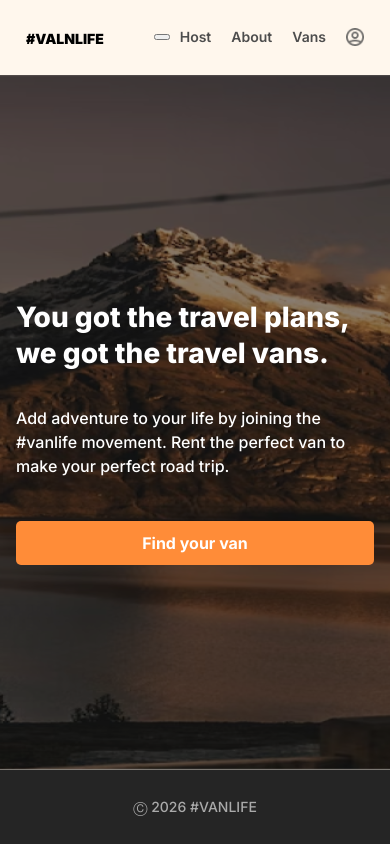
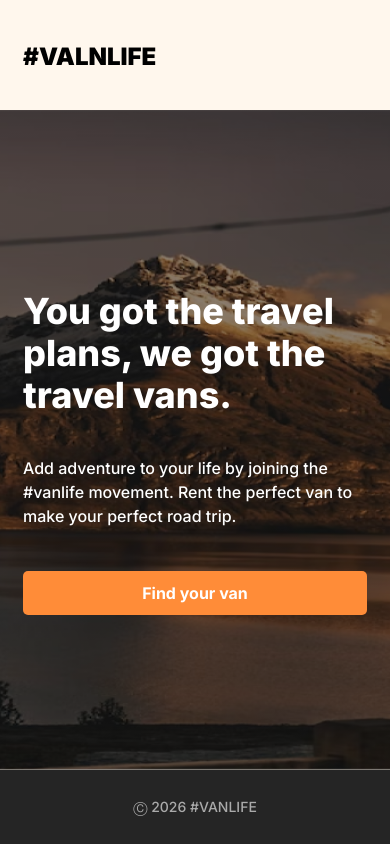
Before and after one commit to MoazAlaa7/VANLIFE, a React (Vite) app: page / in a window 390 px wide. Built offline with nearby package versions, Linux system fonts and the light colour scheme; no server answers.

Commit message:
Improve responsiveness with media queries

```diff
--- a/index.css
+++ b/index.css
@@ -62,6 +62,7 @@ header {
   flex-shrink: 0;
   min-height: 110px;
   padding: 10px 23px;
+  position: relative;
 }
 
 header .site-logo {
@@ -69,6 +70,17 @@ header .site-logo {
   font-weight: 900;
   color: black;
   margin-right: auto;
+}
+
+.menu-toggle {
+  display: none;
+}
+
+.menu-toggle span {
+  display: block;
+  height: 3px;
+  border-radius: 2px;
+  background-color: #161616;
 }
 
 header .login-icon {
@@ -87,15 +99,70 @@ header .login-link {
   align-items: center;
 }
 
-header > nav {
+header .nav-links {
   display: flex;
   font-size: 1rem;
   font-weight: 600;
   color: #4d4d4d;
 }
 
-header a {
+header .nav-links a {
   padding: 5px 20px;
+}
+
+@media (max-width: 450px) {
+  header {
+    flex-wrap: wrap;
+    position: relative;
+  }
+
+  .site-logo-link {
+    font-size: 1.5rem;
+  }
+
+  .menu-toggle {
+    display: flex;
+    flex-direction: column;
+    justify-content: space-between;
+    width: 30px;
+    height: 22px;
+    background: transparent;
+    border: none;
+    padding: 0;
+    cursor: pointer;
+    z-index: 1000;
+  }
+
+  header .nav-links {
+    position: absolute;
+    top: 100%;
+    right: 0;
+    display: flex;
+    flex-direction: column;
+    gap: 0.75rem;
+    width: 180px;
+    padding: 1rem;
+    background-color: #fff7ed;
+    border: 1px solid rgba(22, 22, 22, 0.12);
+    border-radius: 8px;
+    box-shadow: 0 8px 24px rgba(0, 0, 0, 0.12);
+    transform: translateX(120%);
+    opacity: 0;
+    pointer-events: none;
+    transition:
+      transform 0.2s ease,
+      opacity 0.2s ease;
+  }
+
+  header .nav-links.open {
+    transform: translateX(0);
+    opacity: 1;
+    pointer-events: auto;
+  }
+
+  header .nav-links a {
+    padding: 0.25rem 0;
+  }
 }
 
 footer {
@@ -177,6 +244,12 @@ footer {
 }
 
 /*** ABOUT PAGE ***/
+.about-container {
+  flex: 1;
+  display: flex;
+  flex-direction: column;
+}
+
 .about-hero-image {
   width: 100%;
 }
@@ -214,7 +287,38 @@ footer {
 .about-cta .link-button {
   background-color: black;
   color: white;
-  border-radius: 10px;
+  border-radius: 5px;
+  width: 100%;
+}
+
+@media (min-width: 767px) {
+  .about-container {
+    display: grid;
+    grid-template-columns: minmax(0, 1fr) minmax(0, 1fr);
+    align-items: start;
+    box-shadow: inset 0 0 10px rgba(0, 0, 0, 0.12);
+  }
+
+  .about-hero-image {
+    grid-column: 2;
+    grid-row: 1 / span 2;
+    align-self: stretch;
+    object-fit: cover;
+    box-shadow: -5px 0px 10px -2px rgba(0, 0, 0, 0.12);
+  }
+
+  .about-content,
+  .about-cta {
+    margin-left: 20px;
+  }
+
+  .about-cta {
+    margin-top: 0;
+  }
+
+  .about-cta .link-button {
+    width: 220px;
+  }
 }
 
 /*** VANS PAGE ***/
@@ -225,7 +329,7 @@ footer {
 
 .van-list {
   display: grid;
-  grid-template-columns: 1fr 1fr;
+  grid-template-columns: 1fr 1fr 1fr;
   justify-items: center;
   gap: 34px;
   margin-top: 57px;
@@ -773,7 +877,14 @@ img.graph {
   font-weight: 500;
 }
 
-@media (max-width: 767px) {
+@media (max-width: 450px) {
+  .van-list {
+    grid-template-columns: 1fr;
+    gap: 24px;
+  }
+}
+
+@media (min-width: 451px) and (max-width: 767px) {
   header {
     flex-wrap: wrap;
     gap: 8px 0;
@@ -832,7 +943,7 @@ img.graph {
   }
 
   .van-list {
-    grid-template-columns: 1fr;
+    grid-template-columns: 1fr 1fr;
     gap: 24px;
     margin-top: 30px;
   }
```
